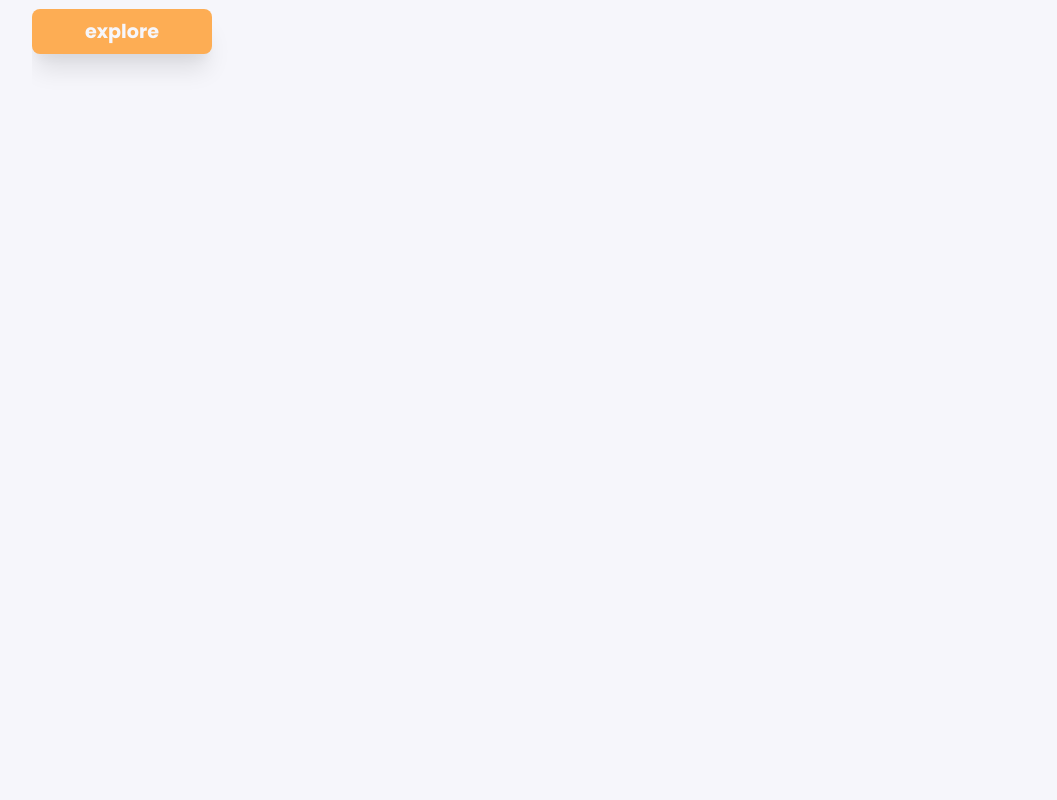
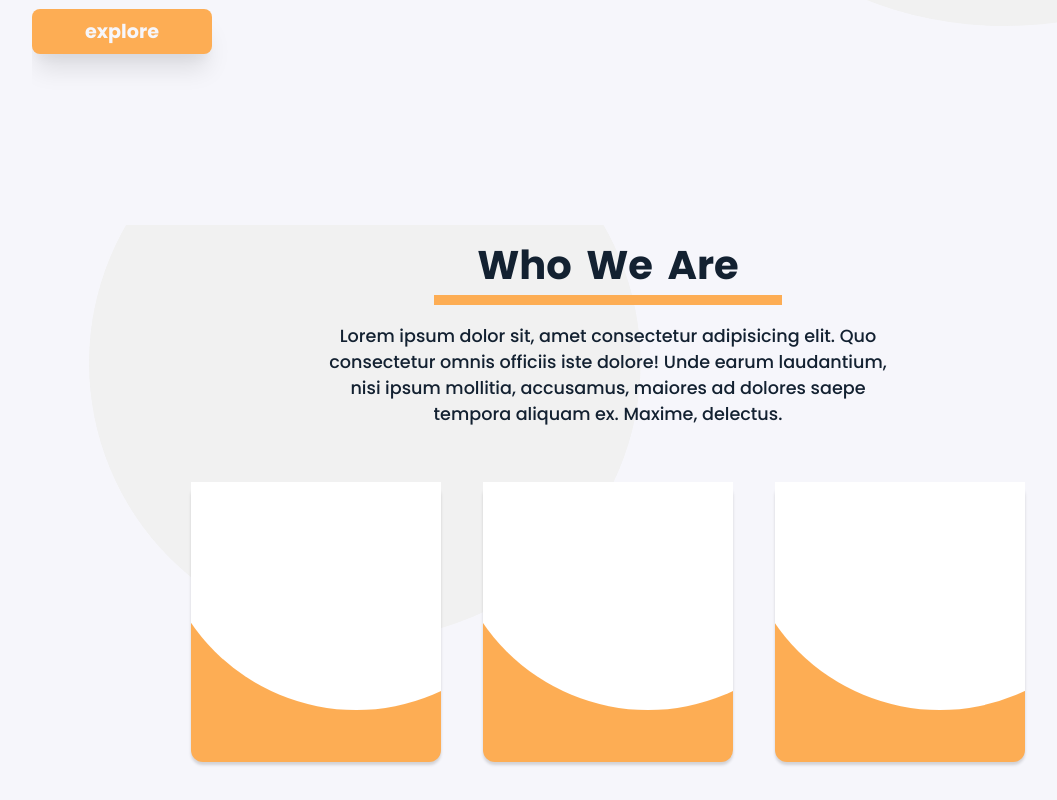
Before and after one commit to NAoHR/detailku-sija, a Next.js app: page / in a window 1280 px wide. Shown: the part 435-1235 px from the top of the page, without its empty margins (32-1089 px from the left). Before the commit the page ends 800 px from the top, so only its background shows below. Built offline with nearby package versions, Linux system fonts and the light colour scheme.

Commit message:
add who segment

```diff
--- a/containers/Main.jsx
+++ b/containers/Main.jsx
@@ -1,4 +1,4 @@
-import style from "../styles/containers-css/Testing.module.css";
+import style from "../styles/containers-css/Main.module.css";
 import Navbar from "../components/Navbar";
 import Link from "next/link";
 
@@ -6,14 +6,14 @@ const Main = () => {
     return (
         <>
             <Navbar />
-            <div className={style.lovely_welcoming}>
+            <div className={style.lovely_wrapper}>
                 <div className={style.lovely_divider}>
-                    <div className={style.lovely_left}>
-                        <h1 className={style.lovely_main_text}>
+                    <div className={`${style.lovely_left} ${style.lovely_z_index}`}>
+                        <h1 className={`${style.lovely_main_text} ${style.lovely_z_index}`}>
                             <span className={style.lovely_orange}>sija</span> smkn negeri 26 <br/> Jakarta
                         </h1>
-                        <p className={style.lovely_p_text}>Belajar, Bekerja, membangun dengan semangat yang penuh dan tidak lupa disertai dengan doa dan keihklasan agar bisa mencapai kejayaan di masa depan</p>
-                        <div className={style.lovely_explore_wrapper}>
+                        <p className={`${style.lovely_p_text} ${style.lovely_z_index}`}>Belajar, Bekerja, membangun dengan semangat yang penuh dan tidak lupa disertai dengan doa dan keihklasan agar bisa mencapai kejayaan di masa depan</p>
+                        <div className={`${style.lovely_explore_wrapper} ${style.lovely_z_index}`}>
                             <Link href="https://youtu.be/dQw4w9WgXcQ">
                                 <a>
                                     <h1 className={style.lovely_explore_text}>explore</h1>
@@ -22,12 +22,52 @@ const Main = () => {
                         </div>
                     </div>
                     <div className={style.lovely_right}>
-                        <img src="/sija_logo.png" alt="logo_sija.png" className={style.lovely_image_logo}/>
+                        <img src="/sija_logo.png" alt="logo_sija.png" className={`${style.lovely_image_logo} ${style.lovely_z_index}`}/>
                     </div>
                 </div>
             </div>
-        </>
-    )
+            <div className={`${style.lovely_who_wrapper} ${style.lovely_who}`}>
+                <div className={style.lovely_detail_wrapper}>
+                    <div className={style.lovely_who_ball}>
+                    </div>
+                    <div className={style.lovely_flexed_who}>
+                            <div className={style.lovely_who_text_wrap}>
+                                <div className={style.lovely_head_wrapper}>
+                                    <h1 className={style.lovely_who_head}>
+                                        Who We Are
+                                    </h1>
+                                    <div className={style.lovely_long_bar}>
+
+                                    </div>
+                                </div>
+                                <p className={style.lovely_who_text}>
+                                    Lorem ipsum dolor sit, amet consectetur adipisicing elit. Quo consectetur omnis officiis iste dolore! Unde earum laudantium, nisi ipsum mollitia, accusamus, maiores ad dolores saepe tempora aliquam ex. Maxime, delectus.
+                                </p>
+                            </div>
+                        <div className={style.lovely_detail_who}>
+                            <div className={style.lovely_who_card}>
+                                <div className={style.lovely_card_ball}>
+
+                                </div>
+                            </div>
+                            <div className={style.lovely_who_card}>
+                                <div className={style.lovely_card_ball}>
+
+                                </div>
+                            </div>
+                            <div className={style.lovely_who_card}>
+                                <div className={style.lovely_card_ball}>
+
+                                </div>
+                            </div>
+                        </div>
+                    </div>
+                </div>
+            </div>
+            <div className={style.absolute_lovely_ball}>
+
+            </div>
+        </>)
 }
 
 export default Main;
--- a/pages/index.js
+++ b/pages/index.js
@@ -1,4 +1,6 @@
 import Main from "../containers/Main";
+// import Testing from "../containers/Testing";
+
 
 export default function Home() {
   return (
--- a/styles/containers-css/Main.module.css
+++ b/styles/containers-css/Main.module.css
@@ -1,238 +1,355 @@
-.main_wrapper{
+/* MAIN - open */
+.lovely_wrapper{
     width: 100vw;
+    /* min-height: 100vh; */
+    display :flex;
+    justify-content: center;
+    padding-top: 60px;
+    margin-bottom: 60px;
+}
+.lovely_divider{
+    width: 90%;
+    /* height: 100vh; */
+    overflow: hidden;
+    display: flex;
     flex-direction: column;
-    background: var(--white);
-}
-.main_padding{
-    padding-bottom: 80px;
-    padding-top: 80px;
-}
-.testing{
-    width: 100vw;
-    height: 1000px;
-    background: purple;
-}
-div.main_content{
-    position: relative;
-    display: flex;
-    justify-content: center;
-    align-items: center;
-    width: 100vw;
-    padding-top: 80px;
-    padding-bottom: 80px;
-}
-.balls_right{
-    position: absolute;
-    left: 0px;
-    width: 100%;
-    height: 100%;
-    background: var(--bold-white);
-    clip-path: circle(39.5% at 85% 17%);
-
-}
-.main_content_opener{
-    width: 1250px;
-    /* background: blue; */
-    padding-top: 80px;
-    padding-bottom: 80px;
-    padding-left: 50px;
-    padding-right:50px;
-    z-index: 5;
-    display: flex;
-    justify-content: space-between;
-    align-items: center;
-    /* background: red; */
-}
-@media screen and (max-height: 980px) {
-    div.main_wrapper {
-        padding-bottom: 0px;
-        padding-top: 0px;
-        display: flex;
-        justify-content: center;
-        align-items: center;
-    }
-    div.main_padding{
-        padding-bottom: 0px;
-        padding-top: 0px;
-    }
-    div.main_content{
-        position: relative;
-        height: 100vh;;
-        padding-top: 0px;
-        padding-bottom: 0px;
-    }
 }
 
 
-.main_content_opener{
+.lovely_left{
+    width: 80%;
+    order: 1;
     margin: 0 auto;
-    width: 1250px;
-    padding-top: 80px;
-    padding-bottom: 80px;
-    padding-left: 50px;
-    padding-right:50px;
-    z-index: 5;
+}
+.lovely_right{
+    width: 80%;
+    height: 200px;
+    margin: 0 auto;
     display: flex;
-    justify-content: space-between;
-    align-items: center;
-    /* background: red; */
+    margin-bottom: 20px;
+    justify-content: center;
 }
-
-.left_side{
-    width: 400px;
-    height: 350px;
-    padding-right: 20px;
-    z-index: 8;
+.lovely_image_logo{
+    width: 80%;
+    margin: 0 auto;
 }
-.main_text{
+.lovely_main_text{
+    text-align: center;
     font-family: 'Bebas Neue', cursive;
-    font-size: 3em;
-    margin-bottom: 2px;
+    font-size: 2em;
     color: var(--black);
-    word-spacing: 10px;
+    word-spacing: 4px;
 }
-.right_side{
-    z-index: 8;
-    height: 350px;
-    /* background: black; */
-    display: flex;
-    align-items: center;
+.lovely_p_text{
+    text-align: center;
+    font-family: 'Poppins', sans-serif;
+    color: var(--black);
 }
-.image_logo{
-    width: 400px;
-    height: auto;
-}
-
-.orange{
-    color: var(--orange);
-}
-.explore_wrapper{
-    width: 180px;
+.lovely_explore_wrapper{
+    width: 70%;
     height: 45px;
     background: var(--orange);
     display: flex;
     justify-content: center;
     align-items: center;
     border-radius: 8px;
+    margin: 0 auto;
+    box-shadow: rgba(0, 0, 0, 0.1) 0px 20px 25px -5px, rgba(0, 0, 0, 0.04) 0px 10px 10px -5px;
 }
-.explore_text{
+.lovely_explore_text{
     font-family: 'Poppins', sans-serif;
-    font-size: 1.5em;
-    color : var(--white);
-    font-weight: 600;
+    font-size: 1.2em;
+    color: var(--white);
 }
-.p_text{
+.lovely_orange{
+    color : var(--orange);
+}
+
+
+/* MAIN - close*/
+
+/* BELOW - open */
+div.lovely_who_wrapper.lovely_who{
+    margin-bottom: 0px;
+    display: flex;
+    justify-content: center;
+    align-items: center;
+    min-height: auto;
+}
+.lovely_flexed_who{
+    width: 90%;
+    display: flex;
+    flex-direction: column;
+    align-items: center;
+}
+
+.lovely_who_text_wrap{
+    padding: 10px;
+    position: relative;
+    z-index: 9;
+}
+.lovely_who_head{
+    text-align: center;
     font-family: 'Poppins', sans-serif;
+    font-size: 2em;
+    margin: 0px;
+    padding: 0px;
+    word-spacing: 6px;
     color: var(--black);
+}
+
+.lovely_who_text{
+    text-align: center;
+    font-family: 'Poppins', sans-serif;
     font-weight: 500;
+    font-size: .9em;
+    color: var(--black);
+}
+.lovely_head_wrapper{
+    padding: 0px;
+    width: 60%;
+    margin: 0 auto;
+}
+.lovely_long_bar{
+    width: 100%;
+    height: 10px;
+    background-color: var(--orange);
+}
+.lovely_detail_wrapper{
+    width: 95%;
+    height: 95%;
+    position: relative;
+    display: flex;
+    flex-direction: column;
+    align-items: center;
+}
+.lovely_who_ball{
+    width: 100%;
+    height: 80%;
+    background: var(--bold-white);
+    position: absolute;
+    clip-path: circle(30% at 30% 30%);
+}
+.lovely_detail_who{
+    margin: 20px auto;
+    position: relative;
+    z-index: 9;
+    width: 80%;
+    padding-bottom: 10px;
+    /* background: blue; */
+    display: flex;
+    justify-content: space-around;
+    flex-direction: row;
+    flex-wrap: wrap;
+}
+.lovely_who_card{
+    width: 250px;
+    height: 280px;
+    background: var(--orange);
+    border-radius: 12px;
+    margin: 8px;
+    position: relative;
+    transition: .5s;
+    box-shadow: rgba(0, 0, 0, 0.15) 0px 3px 3px 0px;
+}
+.lovely_who_card:hover{
+    transform: scale(1.1);
+    transition: .5s;
+}
+.lovely_card_ball{
+    width: 100%;
+    height: 100%;
+    position: absolute;
+    background: #fff;
+    clip-path: circle(75.3% at 66% 10%);
+}
+/* BELOW - close */
 
+
+
+/* Ball - open */
+.lovely_z_index{
+    z-index: 4;
 }
-@media screen and (max-width: 1310px) {
-    div.main_content_opener{
-        width: 100%;
-        padding-left: 40px;
-        padding-right: 40px;
+.absolute_lovely_ball{
+    transition: 1s;
+    width: 100vw;
+    height: 100vh;
+    background: var(--bold-white);
+    position: absolute;
+    top: 0px;
+    clip-path: circle(35.7% at 81% 10%);
+}
+/* Ball - close */
+
+
+
+
+
+
+
+
+
+
+
+
+
+
+
+
+@media (min-width: 365px) {
+    /* Main - open */
+    .lovely_wrapper{
+        width: 100vw;
+        height: 100vh;
+        /* background: rgb(0, 119, 255); */
+    }
+    .lovely_main_text{
+        font-size: 2.5em;
+    }
+    .lovely_p_text{
+        font-size: 1.2em;
+    }
+    /* Main - close */
+}
+
+@media (min-width: 576px) {
+    /* Main - open */
+    .lovely_wrapper{
+        width: 100vw;
+        height: 100vh;
+        /* background: rgb(0, 119, 255); */
+    }
+    .lovely_main_text{
+        font-size: 2.5em;
+    }
+    .lovely_p_text{
+        font-size: 1.2em;
+    }
+    /* Main - close */
+
+    /* WHO - open */
+    .lovely_who_text_wrap{
+        width: 600px;
+    }
+    .lovely_who_head{
+        font-size: 2.5em;
+    }
+    .lovely_who_text{
+        font-size: 1.1em;
+    }
+    .lovely_who_ball{
+        transition: 1s;
+        clip-path: circle(150px at 22% 35%);
+    }
+    /* WHO - open */
+}
+
+@media (min-width: 768px) {
+    /* Main - open */
+    .lovely_wrapper{
+        width: 100vw;
+        height: 100vh;
+    }
+    div.lovely_divider{
+        flex-direction: row;
+        justify-content: center;
+        align-items: center;
+    }
+    div.lovely_right{
+        order: 1;
+    }
+    div.lovely_left{
+        order: 0;
+    }
+    .lovely_p_text{
+        text-align: left;
+    }
+    .lovely_main_text{
+        text-align: left;
+        font-size: 2.8em;
+    }
+    .lovely_explore_wrapper{
+        margin: 0;
+        width: 180px;
+    }
+    /* Main - close */
+}
+@media (max-height: 640px){
+    /* Main - open */
+    .lovely_wrapper{
+        height: 680px;
+    }
+    /* Main - close */
+}
+
+@media (min-width: 768px) and (min-height: 1024px) {
+    /* Main - open */
+    .lovely_wrapper{
+        width: 100vw;
+        height: 600px;
+        /* background: rgb(255, 0, 255); */
+    }
+    /* Main - close */
+}
+
+
+@media (min-width: 992px) and (max-height :765px){
+    /* Main - open */
+    .lovely_wrapper{
+        width: 100vw;
+        height: 100vh;
+    }
+    div.lovely_divider{
         display: flex;
         flex-direction: row;
     }
+    .lovely_right{
+        width: 500px;
+    }
+    .lovely_left{
+        width: 500px;
+    }
+    /* Main - close */
 }
 
-/* @media screen and (max-width: 993px) {
-    .image_logo{
-        width: 300px;
+@media (min-width: 1200px) and (min-height : 1024px) {
+    /* Main - open */
+    .lovely_wrapper{
+        width: 100vw;
+        height: 600px;
     }
-} */
-@media screen and (max-width: 852px) {
-    .explore_text{
-        font-size: 1.2em;
+    .lovely_divider{
+        width: 90%;
     }
-    div.main_content_opener{
-        align-items: center;
-        justify-content: center;
-        flex-direction: column-reverse;
-        width: 90%;
-        padding-left: 0px;
-        padding-right: 0px;
-    }
-    .p_text{
-        text-align: center;
-    }
-    .main_text{
-        text-align: center;
-    }
-    .explore_wrapper{
-        width: 80%;
-        margin: 0 auto;
-    }
-    .image_logo{
-        margin: 0 auto;
-        width: 80%;
-        height: 80%;
-    }
+    /* Main - close */
 }
 
-
-@media screen and (max-width: 787px) {
-    div.main_content_opener{
-        flex-direction: column-reverse;
-        width: 90%;
-        padding-left: 0px;
-        padding-right: 0px;
+@media (min-height : 766px) and (min-width : 600px){
+    /* Main - open */
+    .lovely_wrapper{
+        width: 100vw;
+        height: 600px;
     }
-    .explore_wrapper{
-        width: 80%;
-        margin: 0 auto;
-    }
-    .p_text{
-        text-align: center;
-    }
-    .main_text{
-        text-align: center;
-    }
-    .left_side{
-        width: 60%;
-    }
-    .right_side{
-        width: 70%;
-    }
-    .image_logo{
-        width: 80%;
-        height: 90%;
-    }
-    .right_side{
-        margin: 0 auto;
-        display: flex;
-        justify-content: center;
-        height: 250px;
-    }
+    /* Main - close */
 }
 
-@media screen and (max-width: 606px) {
-    .main_content_opener{
-        flex-direction: column-reverse;
-        width: 90%;
-        padding-left: 0px;
-        padding-right: 0px;
+@media (min-width: 1400px) {
+    /* Main - open */
+    .lovely_wrapper{
+        margin: 0 auto;
+        width: 1250px;
+        height: 600px;
     }
-    .p_text{
-        text-align: center;
-        font-size: .9em;
+    .lovely_divider{
+        width: 1300px;
     }
-    .main_text{
-        font-size: 2em;
-        text-align: center;
+    .lovely_left{
+        width: 50%;
     }
-    .left_side{
-        width: 80%;
+    .lovely_right{
+        width: 45%;
+        padding-left: 90px;
     }
-    .image_logo{
-        width: 100%;
-        height: auto;
-    }
-    .right_side{
-        width: 60%;
-        margin: 0 auto;
-        display: flex;
-        justify-content: center;
-    }
+    /* Main - close */
 }
```
